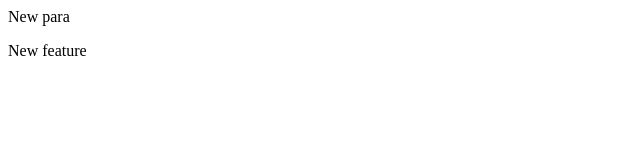
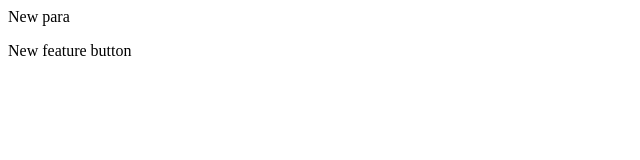
Before and after one commit to rohanroy-player/test1, a plain HTML site: page index.html in a window 1280 px wide. Shown: the full height of the page, 0-640 px from the left. Drawn offline with Linux system fonts and the light colour scheme.

```diff
--- a/index.html
+++ b/index.html
@@ -1,2 +1,2 @@
 <p>New para </p>
-<p>New feature</p>
+<p>New feature button</p>
```
